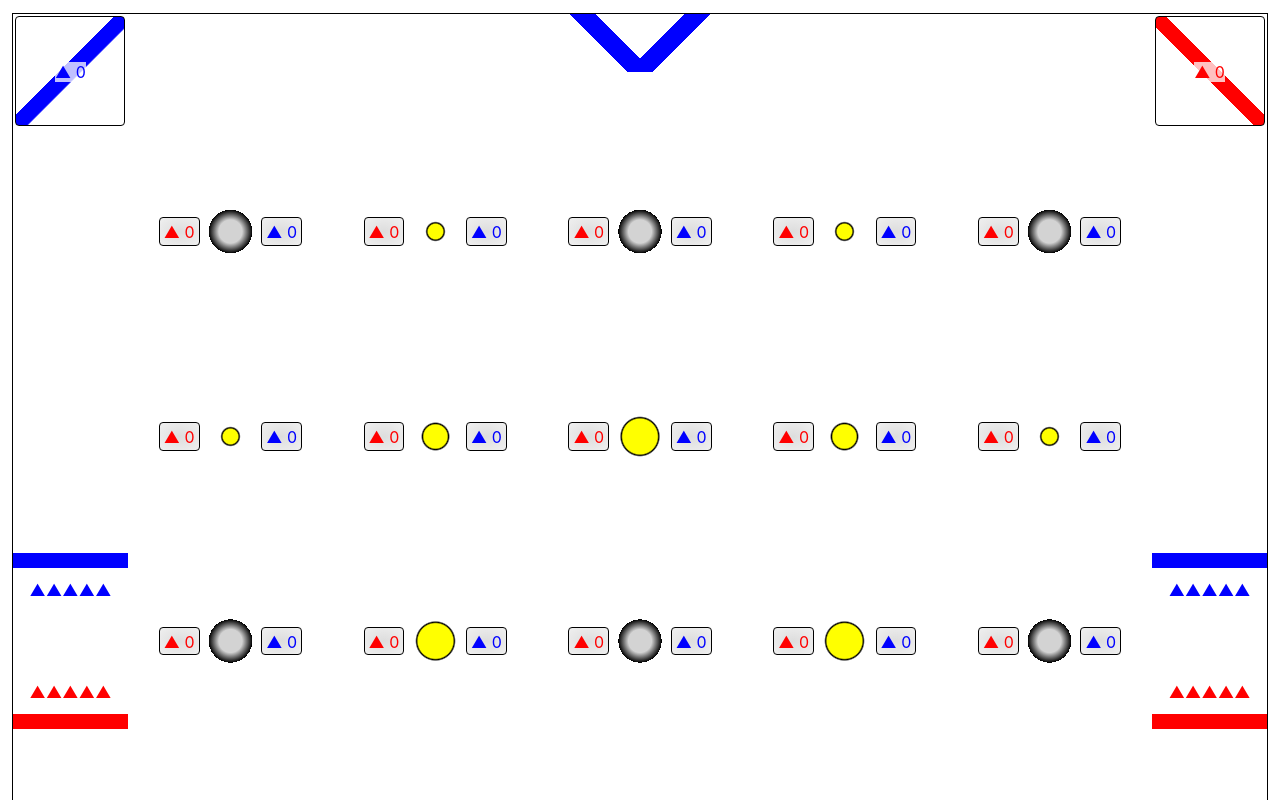
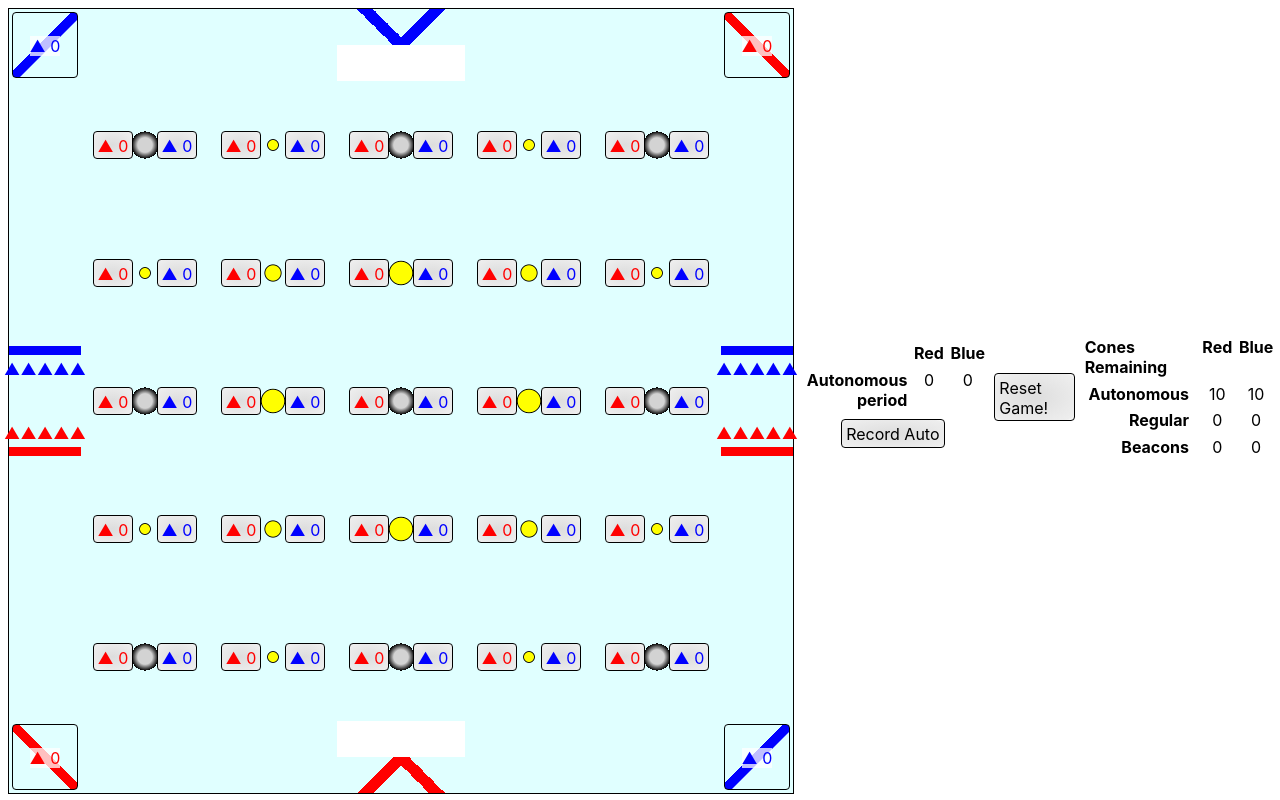
Before and after one commit to kevinfrei/ScoreBoard, a React (Create React App) app: page / in a window 1280 px wide. Shown: the top 800 px of the page. Built offline with nearby package versions, Linux system fonts and the light colour scheme; the HTML template or start-up script is replaced by a standard one.

Commit message:
Working on a good landscape-layout setup: NOT YET WORKING!

```diff
--- a/src/Field.tsx
+++ b/src/Field.tsx
@@ -1,6 +1,4 @@
 import { Junction } from './Junction';
-
-import './styles/Field.css';
 
 export function Field(): JSX.Element {
   const theJunctions: JSX.Element[] = [];
--- a/src/ScoreBoard.tsx
+++ b/src/ScoreBoard.tsx
@@ -9,8 +9,6 @@ import {
   redScoreState,
   remainingConesState,
 } from './State';
-
-import './styles/ScoreBoard.css';
 
 export function Scores() {
   const red = useRecoilValue(redScoreState);
@@ -27,12 +25,12 @@ export function Scores() {
   if (auto === null) {
     return (
       <div className="scoreboard">
-        <div />
-        <div className="header">Red</div>
-        <div className="header">Blue</div>
+        <div className="spacer" />
+        <div className="header red">Red</div>
+        <div className="header blue">Blue</div>
         <div className="label">Autonomous period</div>
-        <div className="score">{red}</div>
-        <div className="score">{blue}</div>
+        <div className="score red">{red}</div>
+        <div className="score blue">{blue}</div>
         <div className="auto button" onClick={registerAuto}>
           Record Auto
         </div>
@@ -41,15 +39,15 @@ export function Scores() {
   }
   return (
     <div className="scoreboard">
-      <div />
-      <div className="header">Red</div>
-      <div className="header">Blue</div>
+      <div className="spacer" />
+      <div className="header red">Red</div>
+      <div className="header blue">Blue</div>
       <div className="label inactive">Autonomous period</div>
-      <div className="score inactive">{auto.red}</div>
-      <div className="score inactive">{auto.blue}</div>
+      <div className="score inactive red">{auto.red}</div>
+      <div className="score inactive blue">{auto.blue}</div>
       <div className="label">Final</div>
-      <div className="score">{red}</div>
-      <div className="score">{blue}</div>
+      <div className="score red">{red}</div>
+      <div className="score blue">{blue}</div>
     </div>
   );
 }
--- a/src/styles/App.css
+++ b/src/styles/App.css
@@ -6,11 +6,46 @@ body {
   padding: 0;
 }
 
+/* Common stuff for things that change with aspect ratio: */
 .App {
   display: flex;
-  flex-direction: column;
   justify-items: center;
   align-items: center;
+}
+.field {
+  display: grid;
+  align-self: center;
+  border: solid black 1pt;
+}
+/* To lay stuff out better, dynamically, check out:
+ * https://developer.mozilla.org/en-US/docs/Web/CSS/@media/aspect-ratio
+ */
+@media (max-aspect-ratio: 17 / 20) {
+  /* Portrait mode layout */
+  .App {
+    flex-direction: column;
+  }
+  .field {
+    background-color: bisque;
+    margin-top: 1vw;
+    grid-template-columns: 9vw 16vw 16vw 16vw 16vw 16vw 9vw;
+    grid-template-rows: 9vw 16vw 16vw 16vw 16vw 16vw 9vw;
+  }
+}
+/* TODO: Get a layout that works for the 'in between' aspect ratio */
+
+@media (min-aspect-ratio: 20 / 17) {
+  /* Landscape mode layout */
+  .App {
+    flex-direction: row;
+  }
+  .field {
+    background-color: lightcyan;
+    margin-top: 1vh;
+    margin-left: 1vh;
+    grid-template-columns: 9vh 16vh 16vh 16vh 16vh 16vh 9vh;
+    grid-template-rows: 9vh 16vh 16vh 16vh 16vh 16vh 9vh;
+  }
 }
 
 .button {
@@ -31,3 +66,60 @@ body {
 .blue .tscore {
   color: blue;
 }
+
+.stats {
+  display: flex;
+  flex-direction: row;
+  width: 100%;
+  justify-content: space-evenly;
+  align-items: center;
+  justify-items: center;
+}
+
+.scoreboard {
+  display: grid;
+  gap: 5pt;
+  grid-template-columns: auto 1fr 1fr;
+  grid-template-rows: auto auto auto;
+  justify-content: space-around;
+  margin: 5pt;
+}
+
+#button-panel {
+  display: flex;
+  flex-direction: column;
+  justify-content: center;
+  align-items: center;
+}
+
+.coneboard {
+  display: grid;
+  gap: 5pt;
+  grid-template-columns: auto 0.5fr 1fr 1fr;
+  grid-template-rows: auto auto auto auto;
+  justify-content: space-around;
+  margin: 5pt;
+}
+
+.inactive {
+  color: gray;
+}
+
+.auto {
+  grid-column: 1 / span 3;
+  text-align: center;
+  justify-self: center;
+}
+
+.header {
+  font-weight: bold;
+}
+
+.label {
+  text-align: right;
+  font-weight: bold;
+}
+
+.score {
+  text-align: center;
+}
--- a/src/styles/Field.css
+++ /dev/null
@@ -1,11 +0,0 @@
-/* To lay stuff out better, dynamically, check out:
- * https://developer.mozilla.org/en-US/docs/Web/CSS/@media/aspect-ratio
- */
-.field {
-  margin-top: 1vw;
-  display: grid;
-  grid-template-columns: 9vw 16vw 16vw 16vw 16vw 16vw 9vw;
-  grid-template-rows: 9vw 16vw 16vw 16vw 16vw 16vw 9vw;
-  align-self: center;
-  border: solid black 1pt;
-}
--- a/src/styles/ScoreBoard.css
+++ /dev/null
@@ -1,56 +0,0 @@
-.stats {
-  display: flex;
-  flex-direction: row;
-  width: 100%;
-  justify-content: space-evenly;
-  align-items: center;
-  justify-items: center;
-}
-
-.scoreboard {
-  display: grid;
-  gap: 5pt;
-  grid-template-columns: auto 1fr 1fr;
-  grid-template-rows: auto auto auto;
-  justify-content: space-around;
-  margin: 5pt;
-}
-
-#button-panel {
-  display: flex;
-  flex-direction: column;
-  justify-content: center;
-  align-items: center;
-}
-
-.inactive {
-  color: gray;
-}
-
-.coneboard {
-  display: grid;
-  gap: 5pt;
-  grid-template-columns: auto 0.5fr 1fr 1fr;
-  grid-template-rows: auto auto auto auto;
-  justify-content: space-around;
-  margin: 5pt;
-}
-
-.auto {
-  grid-column: 1 / span 3;
-  text-align: center;
-  justify-self: center;
-}
-
-.header {
-  font-weight: bold;
-}
-
-.label {
-  text-align: right;
-  font-weight: bold;
-}
-
-.score {
-  text-align: center;
-}
```
